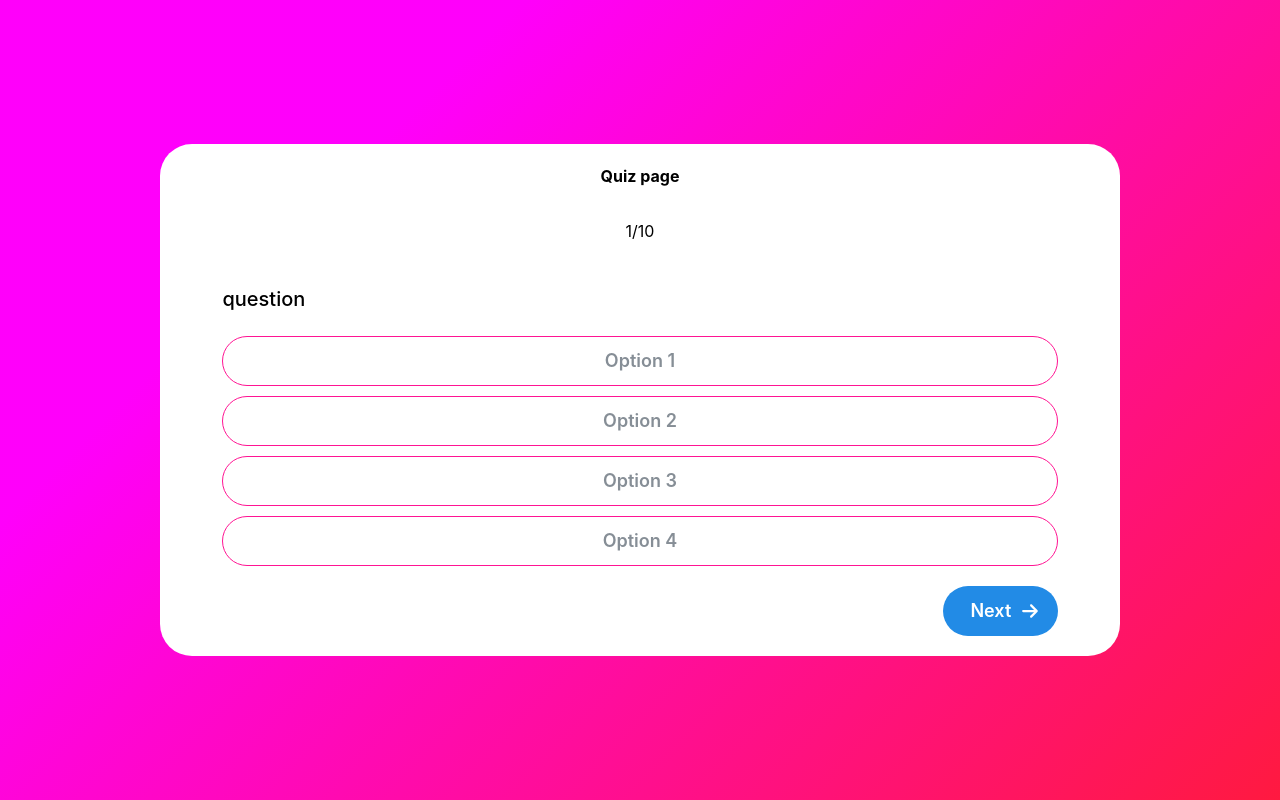
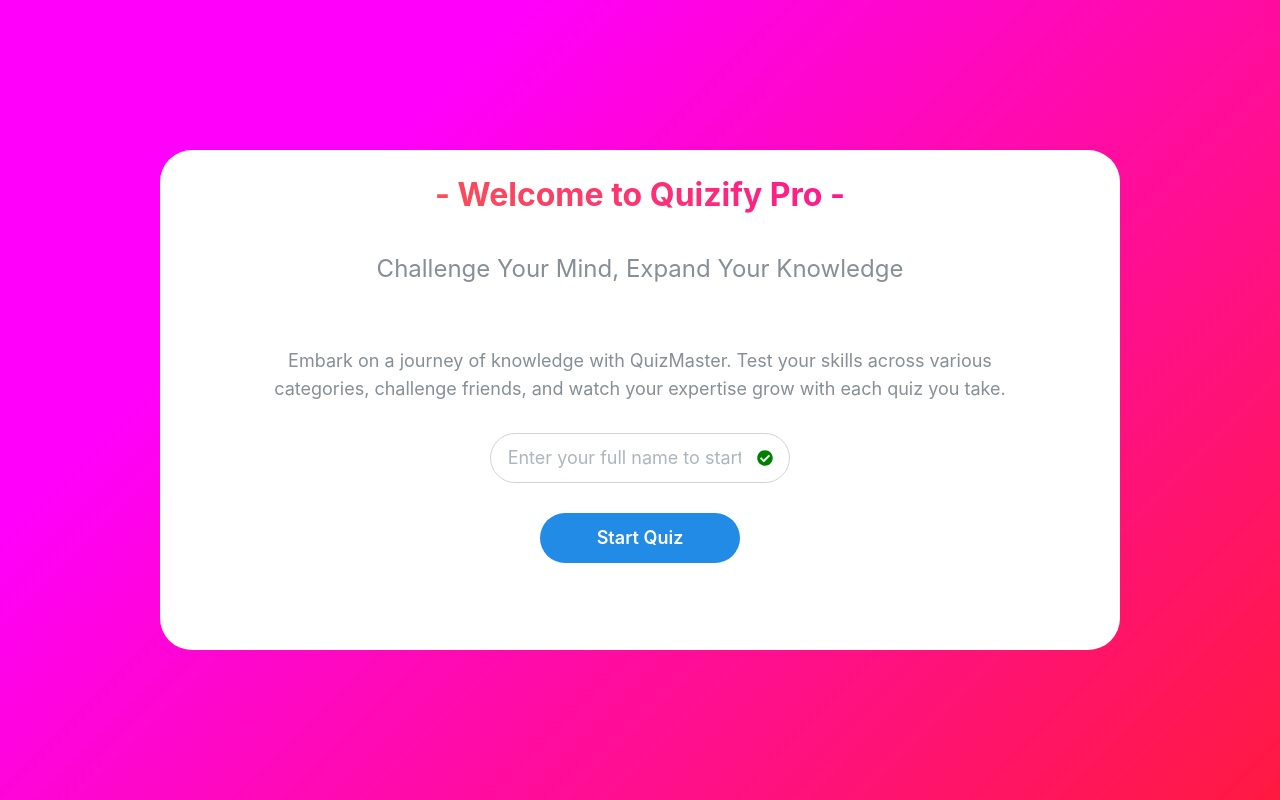
Before and after one commit to t910935-art/quiz, a React (Vite) app: page / in a window 1280 px wide. Built offline with nearby package versions, Linux system fonts and the light colour scheme.

Commit message:
route test

```diff
--- a/package.json
+++ b/package.json
@@ -29,8 +29,8 @@
     "eslint-plugin-react-hooks": "^5.0.0",
     "eslint-plugin-react-refresh": "^0.4.16",
     "globals": "^15.14.0",
-    "postcss": "^8.5.6",
-    "postcss-preset-mantine": "^1.18.0",
+    "postcss": "^8.5.1",
+    "postcss-preset-mantine": "^1.17.0",
     "postcss-simple-vars": "^7.0.1",
     "typescript": "~5.6.2",
     "typescript-eslint": "^8.18.2",
--- a/src/main.tsx
+++ b/src/main.tsx
@@ -1,17 +1,29 @@
 import { StrictMode } from "react";
 import { createRoot } from "react-dom/client";
+import { BrowserRouter, Routes, Route } from "react-router";
 import MainLayout from "./layout/MainLayout";
 import MantineProvider from "./providers/MantineUIProvider";
 
 import "./styles/globale.css";
 import QuizPage from "./pages/QuizPage";
+import WelcomePage from "./pages/WelcomePage";
+import { Center } from "@mantine/core";
+import CategoryPage from "./pages/CategoryPage";
+import QuizStartPage from "./pages/QuizStartPage";
 //import CategoryPage from "./pages/CategoryPage";
 
 createRoot(document.getElementById("root")!).render(
   <StrictMode>
     <MantineProvider>
       <MainLayout>
-        <QuizPage />
+        <BrowserRouter>
+          <Routes>
+            <Route path="/" element={<WelcomePage />} />
+            <Route path="/category" element={<CategoryPage />} />
+            <Route path="/quiz-info" element={<QuizStartPage />} />
+            <Route path="/start-quiz" element={<QuizPage />} />
+          </Routes>
+        </BrowserRouter>
       </MainLayout>
     </MantineProvider>
   </StrictMode>,
--- a/src/pages/WelcomePage.tsx
+++ b/src/pages/WelcomePage.tsx
@@ -1,10 +1,56 @@
+import { Button, Grid, Text, TextInput } from "@mantine/core";
+import { FaCheckCircle } from "react-icons/fa";
+import { GiBrain, GiTrophy } from "react-icons/gi";
+import { IoFlash } from "react-icons/io5";
+
 import QuizContainer from "../components/QuizContainer";
-import { Text } from "@mantine/core";
 
 const WelcomePage = () => {
   return (
     <QuizContainer>
-      <Text>Welcome to the Quiz App!</Text>
+      <Text
+        ta={"center"}
+        fw={"bold"}
+        variant="gradient"
+        fz={{ base: "2rem", md: "3rem", lg: "2rem" }}
+        gradient={{ from: "red", to: "deeppink", deg: 45 }}
+      >
+        - Welcome to Quizify Pro -
+      </Text>
+      <Text ta={"center"} fz={"1.5rem"} fw={"light"} c={"dimmed"}>
+        Challenge Your Mind, Expand Your Knowledge
+      </Text>
+      {/* <ActionIconBox label="Compete" /> */}
+
+      <Grid miw={"90%"}>
+        <Grid.Col span={{ base: 12, md: 6, lg: 4 }}></Grid.Col>
+        <Grid.Col span={{ base: 12, md: 6, lg: 4 }}></Grid.Col>
+        <Grid.Col span={{ base: 12, md: 6, lg: 4 }}> </Grid.Col>
+      </Grid>
+      <Text ta={"center"} fz={"lg"} maw={"80%"} fw={"light"} c={"dimmed"}>
+        Embark on a journey of knowledge with QuizMaster. Test your skills
+        across various categories, challenge friends, and watch your expertise
+        grow with each quiz you take.
+      </Text>
+
+      <TextInput
+        placeholder="Enter your full name to start"
+        radius={"xl"}
+        w={"300px"}
+        size="lg"
+        rightSection={<FaCheckCircle color="green" />}
+      />
+      <a href="/category">
+        <Button
+          variant="gradiant"
+          miw={"200px"}
+          size="lg"
+          radius={"xl"}
+          gradient={{ from: "red", to: "deeppink" }}
+        >
+          Start Quiz
+        </Button>
+      </a>
     </QuizContainer>
   );
 };
```
Also changed, not shown: 1 other file (tests, documents, lock files or other folders).
